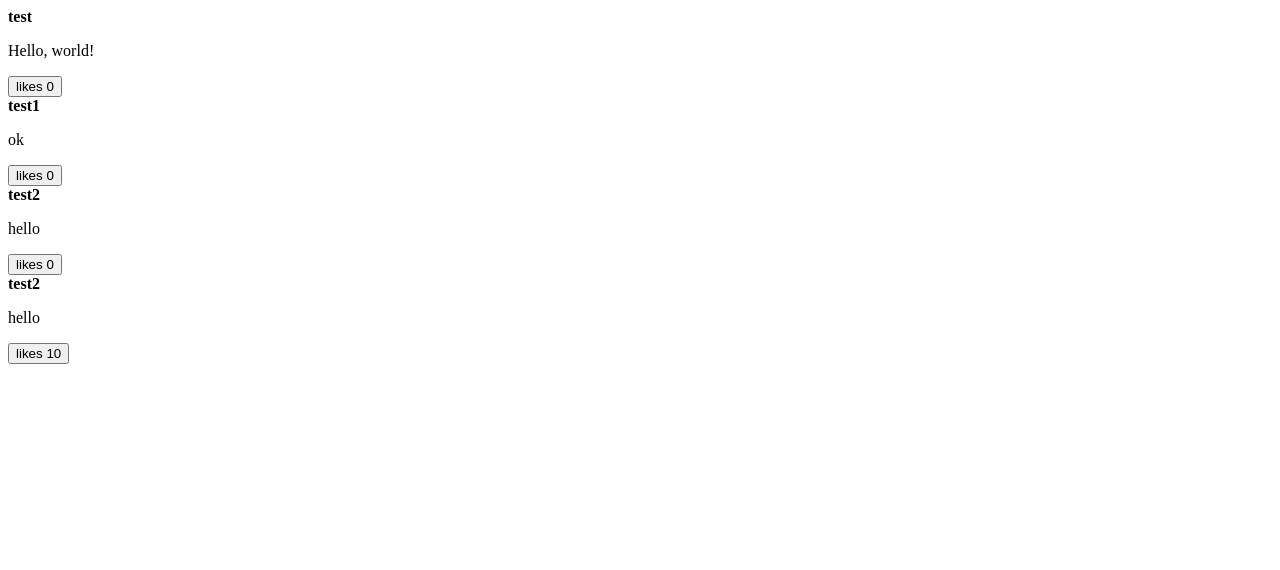
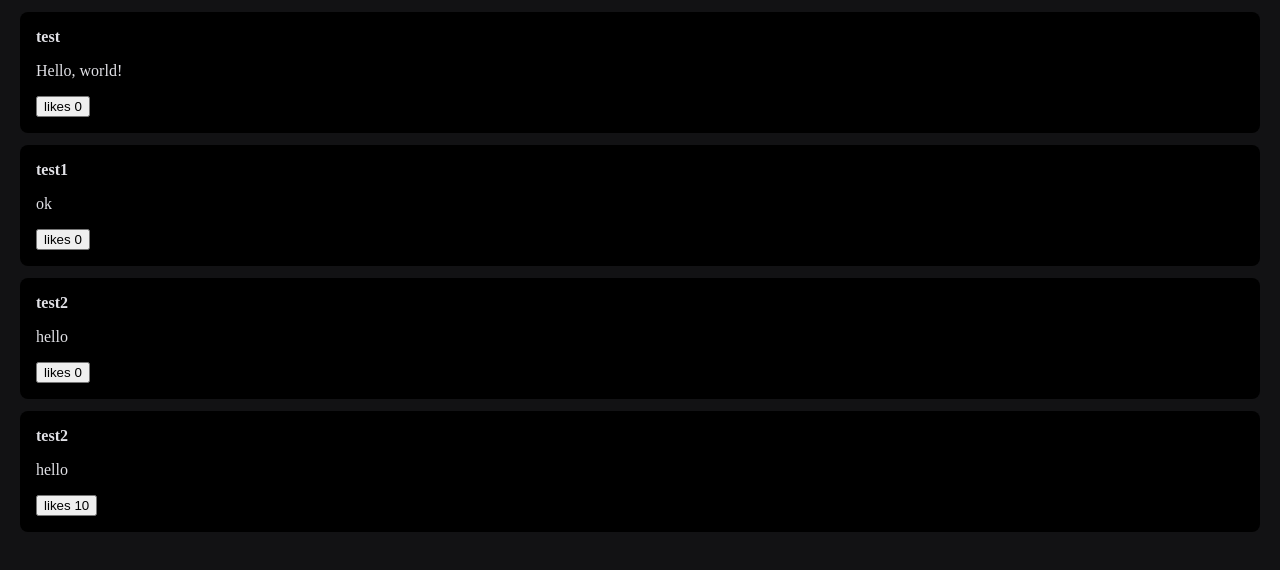
Before and after one commit to felipecastrosales/ui-twitter, a React (Vite) app: page / in a window 1280 px wide. Shown: the top 570 px of the page. Built offline with nearby package versions, Linux system fonts and the light colour scheme.

Commit message:
chore: added styles and flows to inline styles

```diff
--- a/src/components/Tweet.tsx
+++ b/src/components/Tweet.tsx
@@ -4,11 +4,18 @@ interface TweetProps {
   likes?: number;
 }
 
+const tweetStyles = {
+  backgroundColor: 'black',
+  borderRadius: 8
+};
+
 // export function Tweet(props) {
 export function Tweet(props: TweetProps) {
   // console.log(props)
   return (
-    <div>
+    // <div className="tweet">
+    <div className="tweet" style={{ backgroundColor: 'black', borderRadius: 8 }}>
+    {/* <div className="tweet" style={tweetStyles}> */}
       {/* {props.user} */}
       <strong>{props.user}</strong>
       {/* <p>{props.content}</p> */}
--- /dev/null
+++ b/src/global.css
@@ -0,0 +1,11 @@
+body {
+  background: #121214;
+  color: #e1e1e6;
+}
+
+.tweet {
+  background: #323238;
+  border-radius: 5px;
+  padding: 16px;
+  margin: 12px;
+}
--- a/src/main.tsx
+++ b/src/main.tsx
@@ -1,6 +1,8 @@
 import { StrictMode } from 'react'
 import { createRoot } from 'react-dom/client'
 import { Tweet } from './components/Tweet'
+
+import './global.css'
 
 // typescript -> tool for static type checking
 // java, dart...
```
